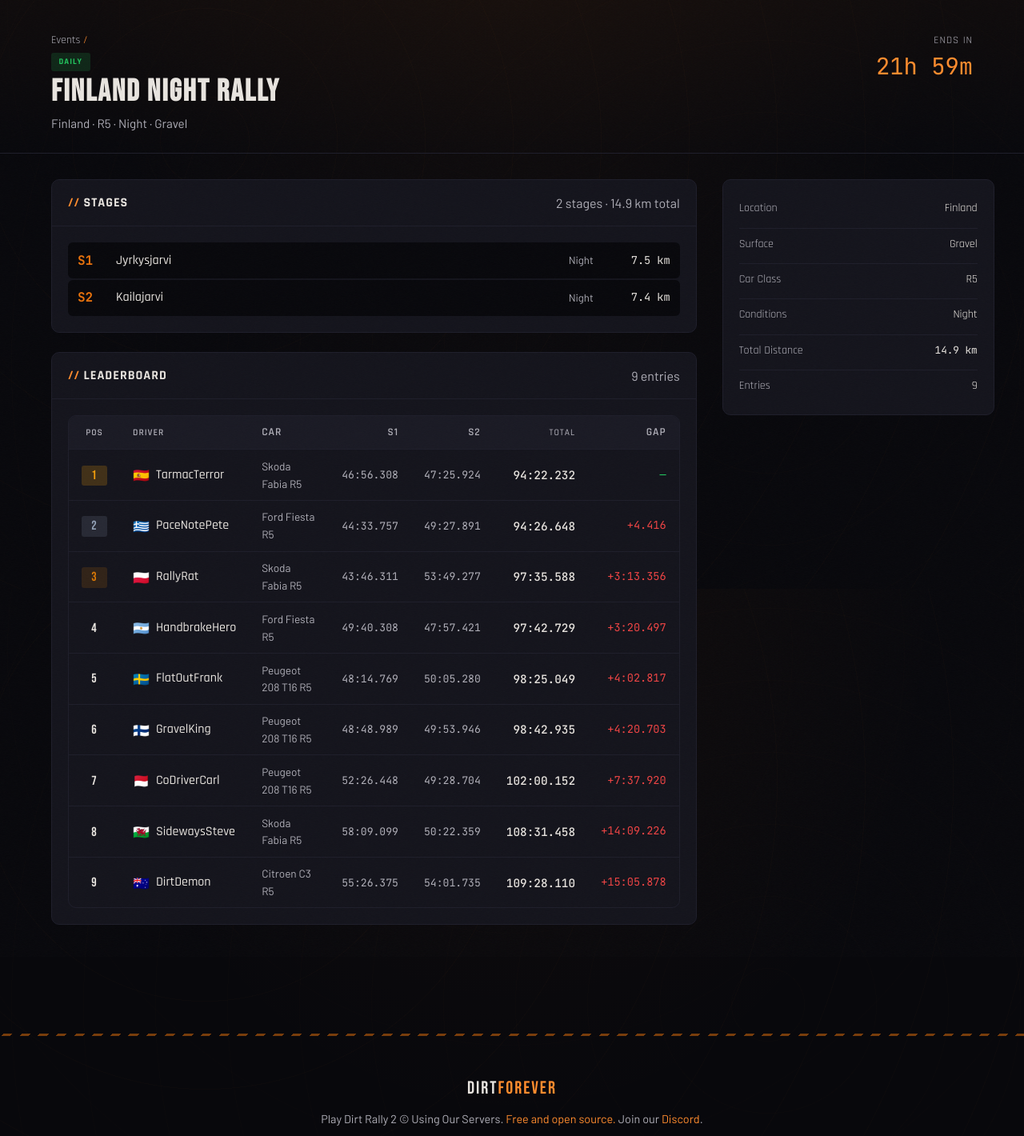
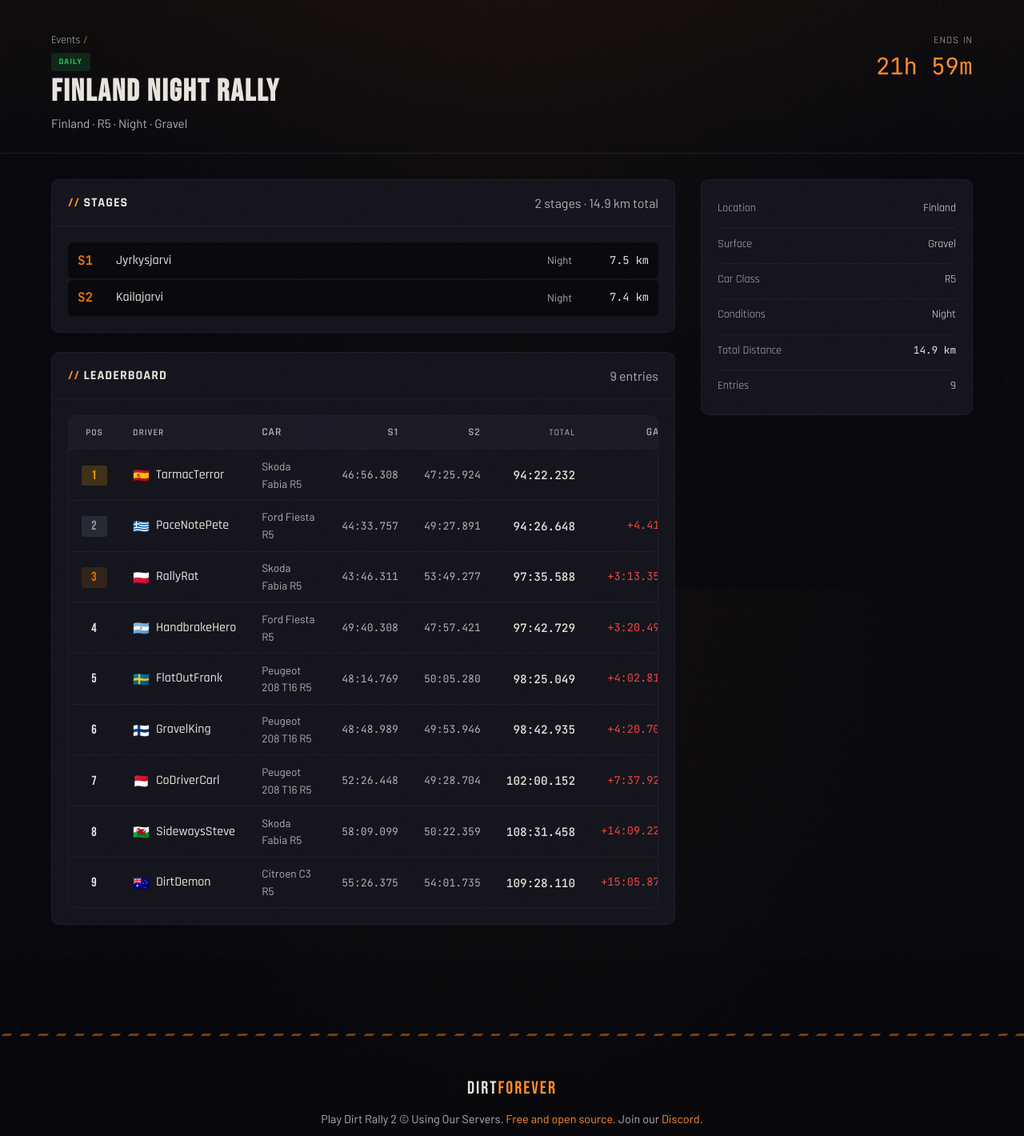
Before and after one commit to winrid/dirtforever, a Flask app: page /events/evt-daily-finland in a window 1280 px wide. Shown: the part 64-1484 px from the top of the page at 80% size. Run offline with Flask 3, Linux system fonts and the light colour scheme; some libraries are stand-ins or nearby versions.

Commit message:
table improvements

```diff
--- a/web/static/style.css
+++ b/web/static/style.css
@@ -1091,6 +1091,14 @@ button { cursor: pointer; font-family: inherit; }
     border-radius: var(--radius-lg);
     overflow: hidden;
     overflow-x: auto;
+    max-width: 100%;
+}
+
+.event-detail-main,
+.leaderboard-main,
+.profile-main,
+.dashboard-main {
+    min-width: 0;
 }
 
 table.lb-table {
@@ -1123,7 +1131,6 @@ table.lb-table {
 
 .lb-table tbody tr.lb-row-me td {
     background: var(--accent-dim);
-    box-shadow: inset 0 0 0 1px var(--accent-glow);
 }
 
 th.lb-pos, td.lb-pos { width: 3.5rem; text-align: center; }
```
